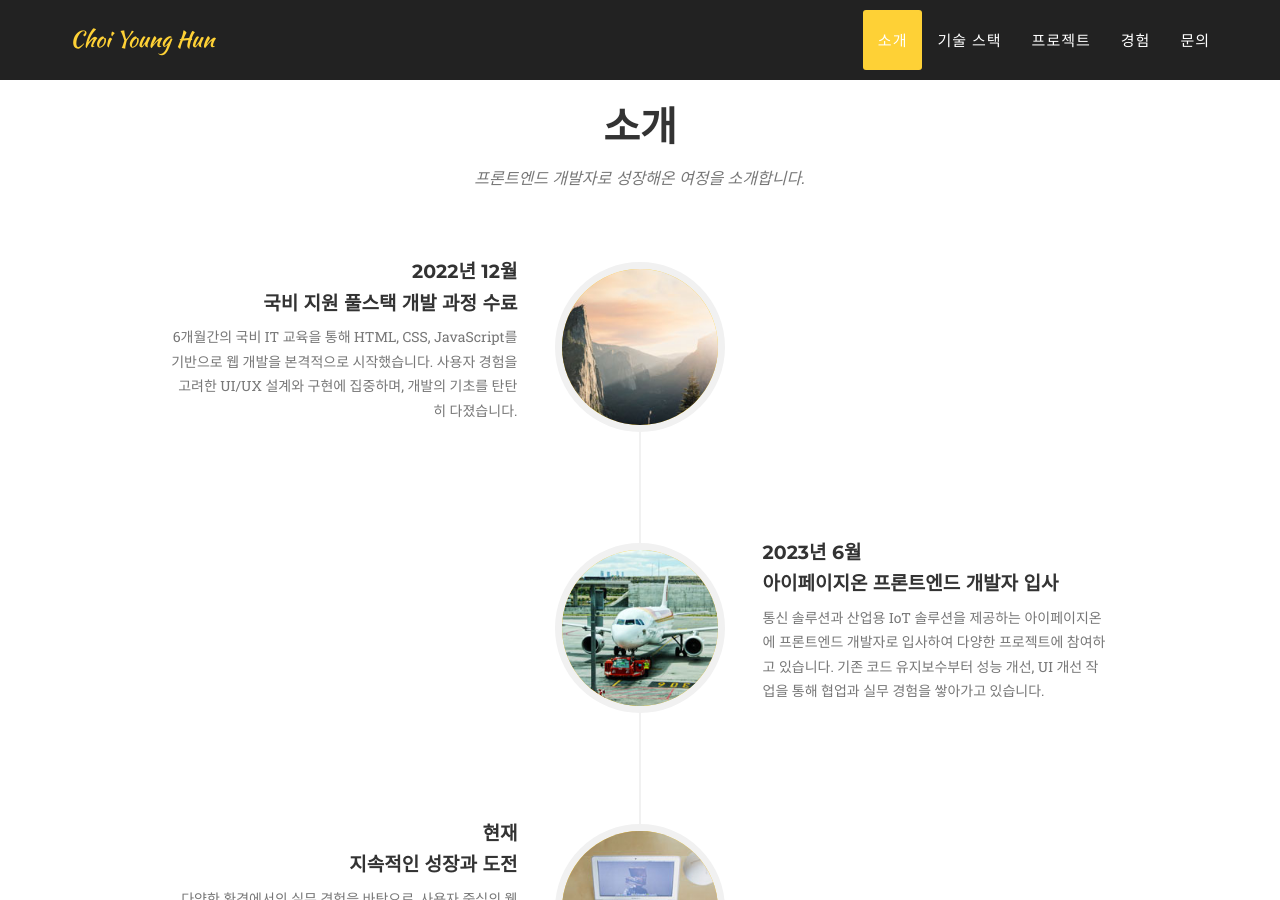
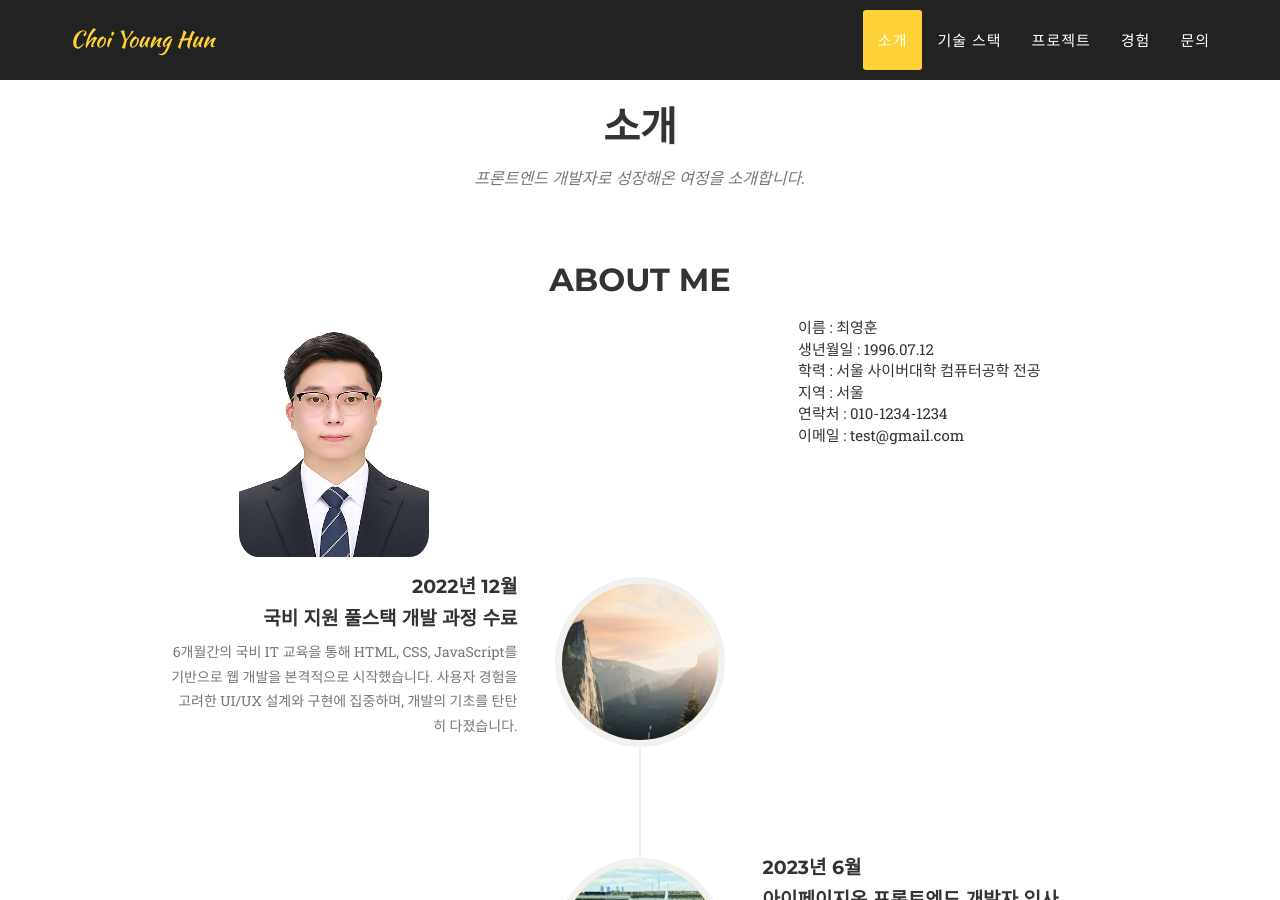
Before and after one commit to ggnu11/ggnu11.github.io, a Jekyll site: the page built from index.html, in a window 1280 px wide and 900 px high, scrolled down 803 px. Built offline with Jekyll 4.4.1, drawn with Linux system fonts in a browser that asks for light colours; some web fonts are replaced.

Commit message:
[about] 프로필 박스 스타일 추가

```diff
--- a/_includes/about.html
+++ b/_includes/about.html
@@ -7,6 +7,24 @@
         <h3 class="section-subheading text-muted">
           프론트엔드 개발자로 성장해온 여정을 소개합니다.
         </h3>
+      </div>
+      <div style="margin: 20px auto">
+        <h2 style="text-align: center; margin: 20px 0">About Me</h2>
+        <div style="display: flex; justify-content: space-around">
+          <img
+            style="width: 190px; height: 240px; border-radius: 10%"
+            src="img/about/profile.jpg"
+            alt="회사"
+          />
+          <div>
+            <div>이름 : 최영훈</div>
+            <div>생년월일 : 1996.07.12</div>
+            <div>학력 : 서울 사이버대학 컴퓨터공학 전공</div>
+            <div>지역 : 서울</div>
+            <div>연락처 : 010-1234-1234</div>
+            <div>이메일 : test@gmail.com</div>
+          </div>
+        </div>
       </div>
     </div>
     <div class="row">
```
Also changed, not shown: img/about/profile.jpg (added).
